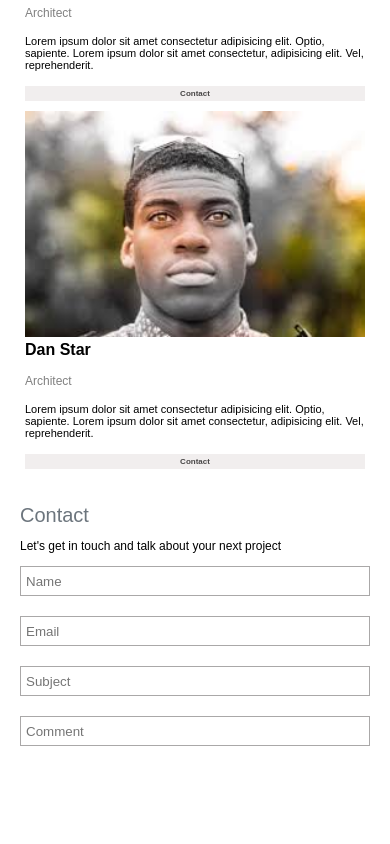
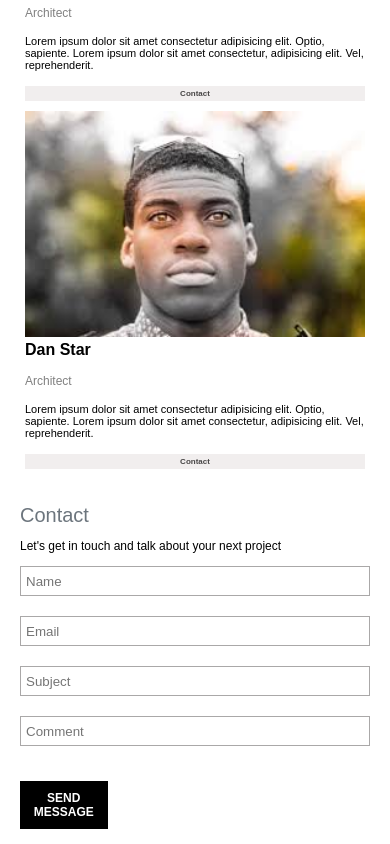
Before and after one commit to MaymonaObaid01/maymonaobaid01.github.io, a plain HTML site: page index.html in a window 390 px wide. Shown: the part 3930-4774 px from the top of the page. Before the commit the page ends 4696 px from the top, so only its background shows below. Drawn offline with Linux system fonts and the light colour scheme; files that its build step writes are made by us from their sources.

Commit message:
contact button

```diff
--- a/assets/css/style.css
+++ b/assets/css/style.css
@@ -190,7 +190,7 @@ img {
   margin-top: 30px;
 }
 
-.contact .form .box {
+.box {
   display: inline-block;
   box-sizing: border-box;
   width: 100%;
@@ -198,6 +198,19 @@ img {
   padding: 5px;
   border: 1px solid rgb(170, 168, 168);
   margin-bottom: 20px;
+}
+.button {
+  display: none;
+  width: 25%;
+  padding: 10px 0px;
+  border: none;
+  margin:15px 0px;
+  color: white;
+  font-size: 12px;
+  font-weight: 600;
+  background-color:black;
+  text-transform: uppercase;
+  cursor: pointer;
 }
 /* Media Query */
 /* Ipads */
@@ -279,6 +292,10 @@ img {
     padding-top: 4px;
     padding-bottom: 4px;
   }
+
+  .button {
+    display: block;
+  }
 }
 
 /* Phones Screen */
@@ -354,4 +371,8 @@ img {
     padding-top: 3px;
     padding-bottom: 3px;
   }
+
+  .button {
+    display: block;
+  }
 }
--- a/index.html
+++ b/index.html
@@ -24,6 +24,7 @@
                 <p class="text"><span>BR</span> Architects</p>
             </div>
         </div>
+
         <!-- End of header section -->
         <div class="container section">
         <!-- first of 2nd section (projects) -->
@@ -119,6 +120,7 @@
                 <input class="box" type="text" placeholder="Email"/>
                 <input class="box" type="text" placeholder="Subject"/>
                 <input class="box" type="text" placeholder="Comment"/>
+                <button class="button" href="#">send message</button>
             </div>
         </div>
         <!-- end of contact section -->
```
